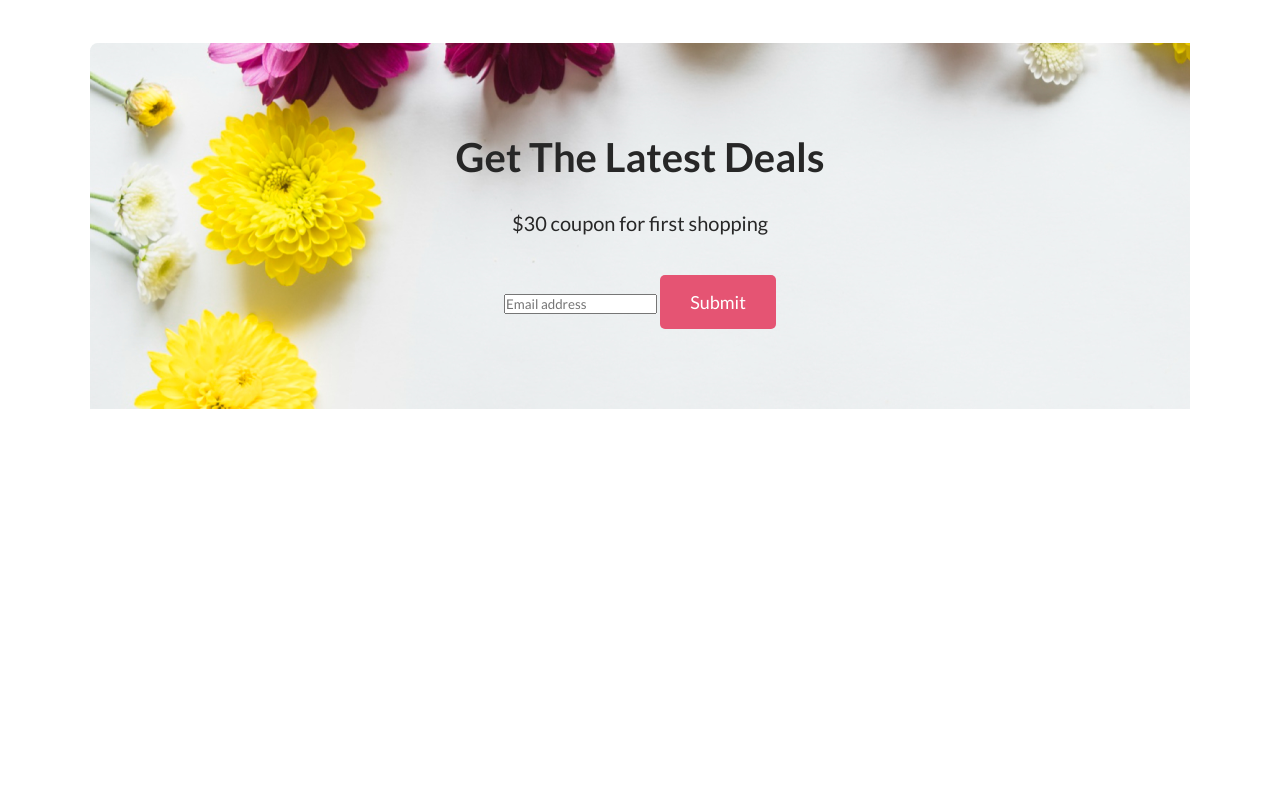
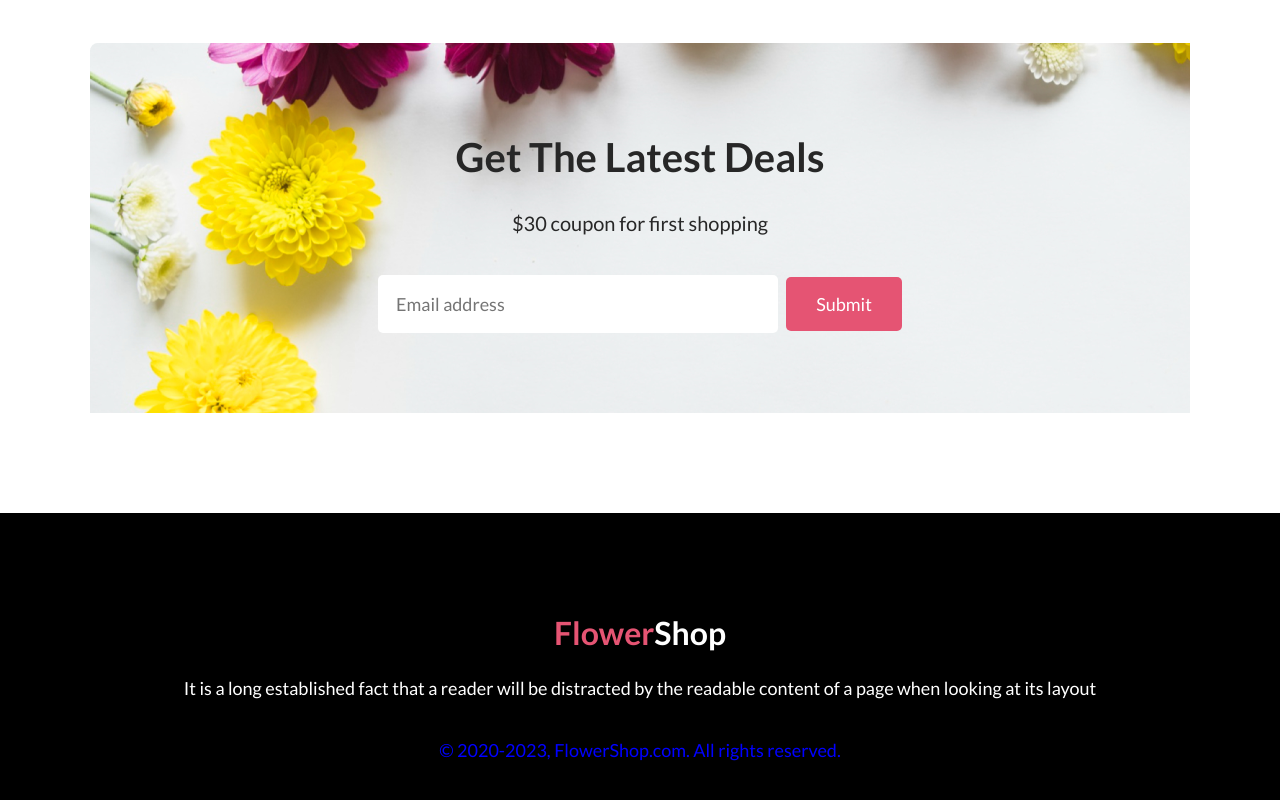
Before and after one commit to shuvonkor/flower_shop, a plain HTML site: page index.html in a window 1280 px wide. Shown: the part 3370-4170 px from the top of the page. Before the commit the page ends 3879 px from the top, so only its background shows below. Drawn offline with Linux system fonts and the light colour scheme.

Commit message:
first commit

```diff
--- a/css/style.css
+++ b/css/style.css
@@ -149,7 +149,9 @@
     text-align: center;
     padding: 0 30px;
 }
-
+.hot-deal-left span {
+    color: #E55473 !important;
+}
 .hot-deal-left h2 {
     font-size: 40px;
     font-weight: 700;
@@ -195,27 +197,70 @@
 }
 
 /* Get The Latest Deals  */
-#latest-deals{
+#latest-deals {
     padding: 100px 0;
     text-align: center;
 }
+
 .latest-deals-container {
     padding: 80px 0;
     width: 1100px;
-background-size: cover;
+    background-size: cover;
     margin: auto;
     align-items: center;
-    background:url(../images/Rectangle\ 9.png);
+    background: url(../images/Rectangle\ 9.png);
     background-repeat: no-repeat;
 }
+
 .latest-deals-container h2 {
     font-size: 40px;
     font-weight: 700;
     padding: 10px 0;
 }
+
 .latest-deals-container p {
     font-size: 20px;
     margin-top: 10px;
     font-weight: 400;
     padding: 10px 0;
 }
+
+.latest-deals-container input[type=text] {
+    background-color: #fff;
+    font-size: 18px;
+    padding: 18px;
+    border: none;
+    border-radius: 5px;
+    margin-right: 5px;
+    width: 400px;
+
+}
+
+/* footer  */
+footer {
+    padding: 100px 0;
+    text-align: center;
+    background-color: #000;
+    color: #fff;
+}
+footer span{
+    color: #E55473 !important;
+}
+
+footer h2 {
+    font-size: 40px;
+    font-weight: 700;
+    padding: 10px 0;
+}
+
+footer p {
+    font-size: 18px;
+    margin-top: 15px;
+    font-weight: 400;
+    padding: 10px 0;
+}
+footer .copyright{
+    font: 16px !important;
+    margin-top: 20px;
+    color: blue !important;
+}
--- a/index.html
+++ b/index.html
@@ -70,7 +70,7 @@
             <div class="hot-deal-container">
                 <div class="hot-deal-left">
                     <h2 class="primary-text-color">
-                        Hot Deal ! Sale Up To 25% Of
+                        Hot Deal ! Sale Up To 25% <span>off</span>
                     </h2>
                     <p class="primary-text-color primary-paragraph">
                         It is a long established fact that a reader will be distracted by the readable
@@ -123,7 +123,7 @@
                 </p>
 
                 <form action="/action_page.php">
-                    <input class="" type="text" placeholder="Email address" name="mail" required>
+                    <input class="mail" type="text" placeholder="Email address" name="mail" required>
                     <input class="btn-primary" type="submit" value="Submit">
                 </form>
 
@@ -131,7 +131,10 @@
         </section>
     </main>
     <footer>
-
+        <h1><span>Flower</span>Shop</h1>
+        <p>It is a long established fact that a reader will be distracted by the readable
+        content of a page when looking at its layout</p>
+        <p class="copyright">&copy; 2020-2023, FlowerShop.com. All rights reserved.</p>
     </footer>
 </body>
 </html>
```
